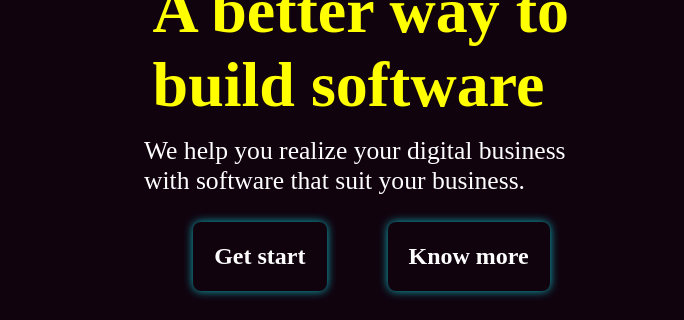
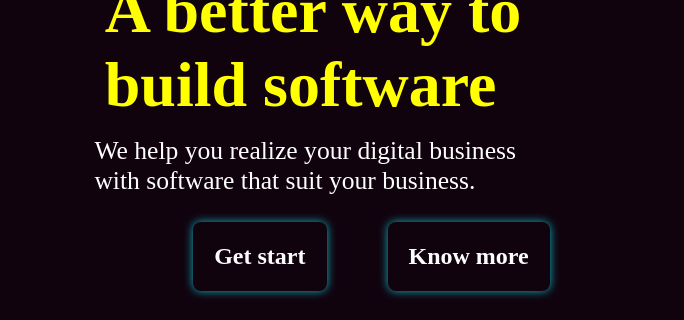
Before and after one commit to hoodashab/-_-1, a plain HTML site: page index.html in a window 1280 px wide. Shown: the part 148-468 px from the top of the page, 0-684 px from the left. Drawn offline with Linux system fonts and the light colour scheme.

Commit message:
Update style.css

```diff
--- a/style.css
+++ b/style.css
@@ -62,7 +62,7 @@ ul li:hover{
     font-size: 160%;
     position: relative;
     top:-2cm;
-    margin-left: 10%;
+    margin-left: 6%;
     opacity: 100%;
 }
 img{
@@ -71,7 +71,7 @@ img{
 #main{
     /* display: flex; */
     font-size: 400%;
-    margin-left: 20%;
+    margin-left: 12%;
     color: yellow;
 
 }
```
